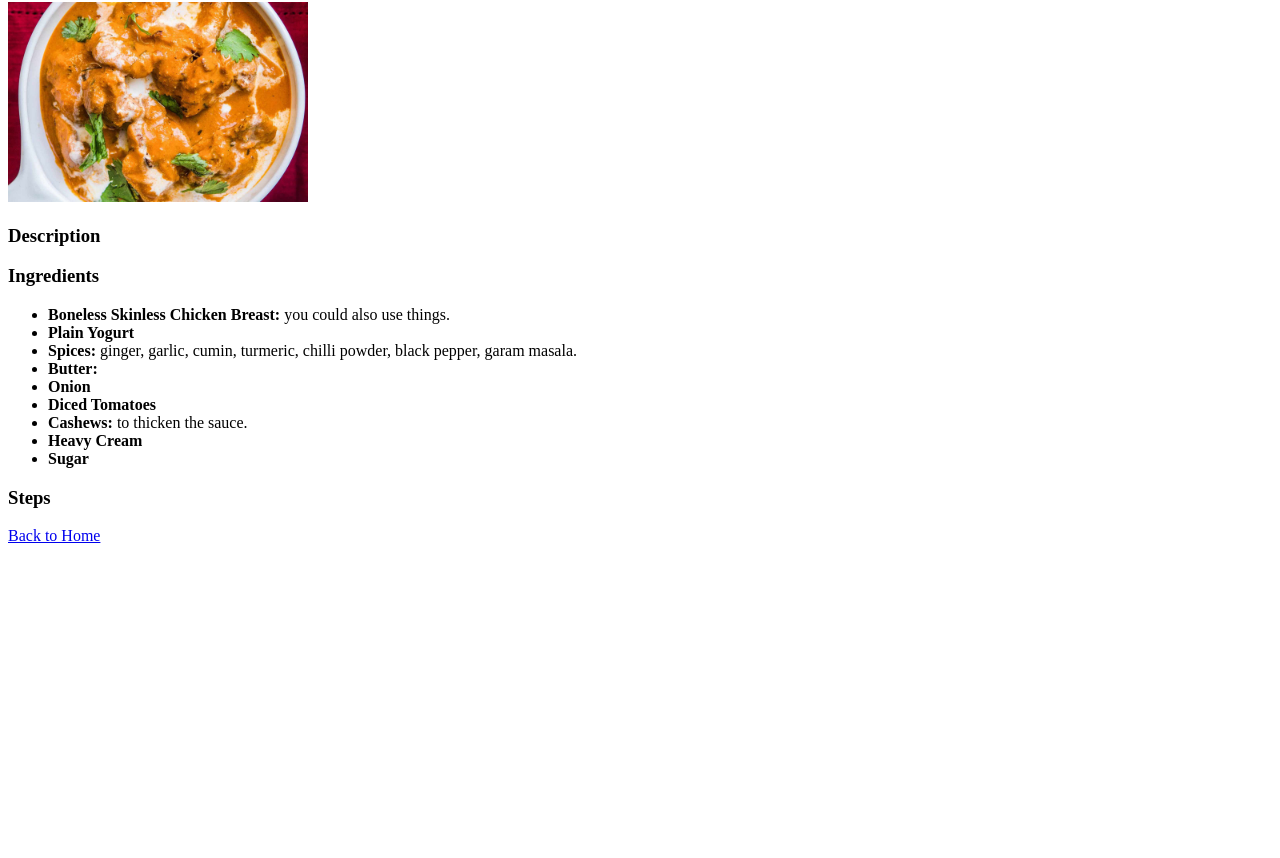
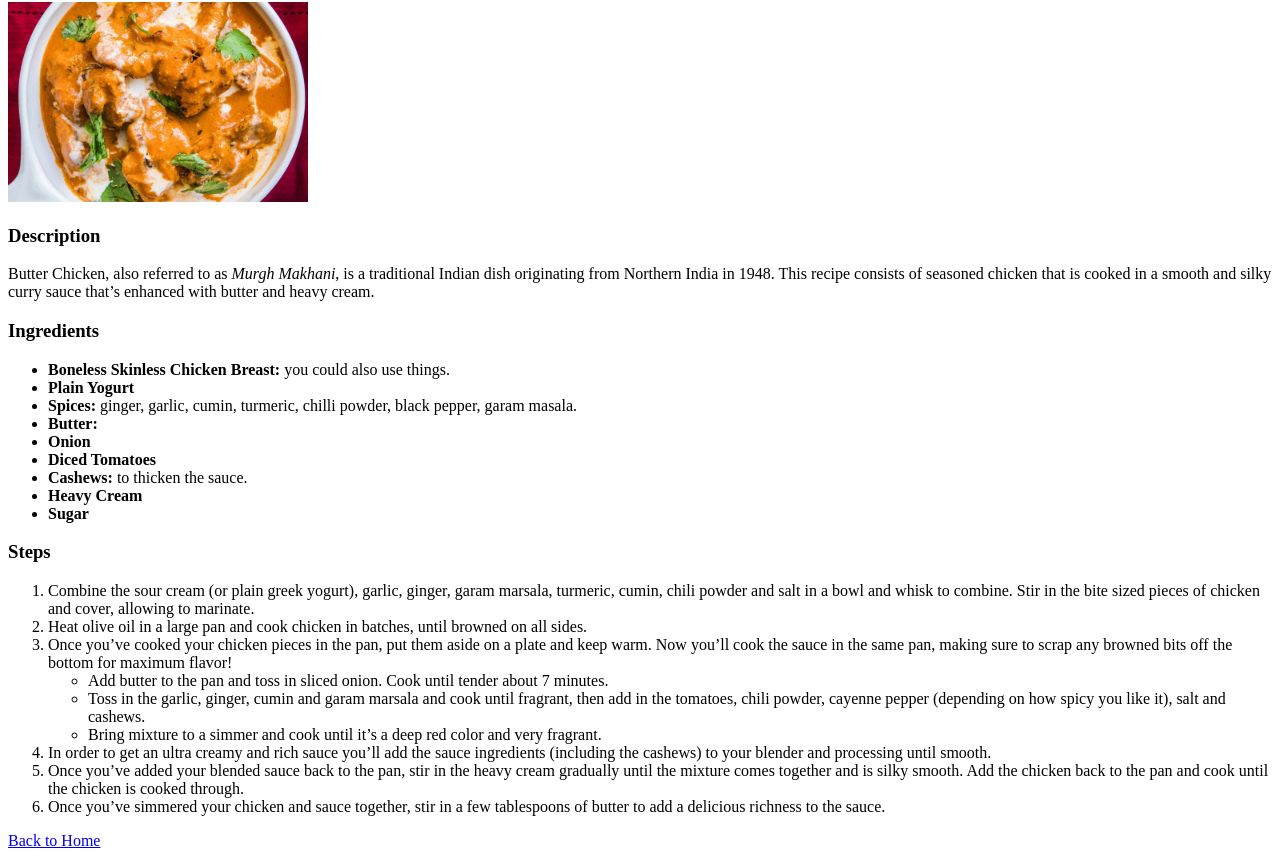
Before and after one commit to cre-rake-dev/odin-recipes, a plain HTML site: page recipes/butter-chicken.html in a window 1280 px wide. Shown: the part 78-936 px from the top of the page. Before the commit the page ends 800 px from the top, so only its background shows below. Drawn offline with Linux system fonts and the light colour scheme.

Commit message:
Completed Butter Chicken Recipe.
Added description and steps to recipe.

```diff
--- a/recipes/butter-chicken.html
+++ b/recipes/butter-chicken.html
@@ -11,6 +11,10 @@
     <img src="../images/butter-chicken.jpg" width="300" alt="Delicious Lasagna">
 
     <h3>Description</h3>
+    <p>Butter Chicken, also referred to as <em>Murgh Makhani</em>, is a traditional Indian dish
+        originating from Northern India in 1948.
+        This recipe consists of seasoned chicken that is cooked in a smooth and
+        silky curry sauce that’s enhanced with butter and heavy cream.</p>
 
     <h3>Ingredients</h3>
 
@@ -28,6 +32,32 @@
 
     <h3>Steps</h3>
 
+    <ol>
+        <li>Combine the sour cream (or plain greek yogurt), garlic, ginger, garam marsala, turmeric, cumin,
+            chili powder and salt in a bowl and whisk to combine. Stir in the bite sized pieces of chicken
+            and cover, allowing to marinate.</li>
+        <li>Heat olive oil in a large pan and cook chicken in batches, until browned on all sides.</li>
+        <li>
+            Once you’ve cooked your chicken pieces in the pan, put them aside on a plate and keep warm.
+            Now you’ll cook the sauce in the same pan, making sure to scrap any browned bits off the bottom for
+            maximum flavor!
+            <ul>
+                <li>Add butter to the pan and toss in sliced onion. Cook until tender about 7 minutes.</li>
+                <li>Toss in the garlic, ginger, cumin and garam marsala and cook until fragrant,
+                    then add in the tomatoes, chili powder, cayenne pepper (depending on how spicy you like it),
+                    salt and cashews.</li>
+                 <li>Bring mixture to a simmer and cook until it’s a deep red color and very fragrant.</li>
+            </ul>
+        </li>
+        <li>In order to get an ultra creamy and rich sauce you’ll add the sauce ingredients (including the cashews)
+            to your blender and processing until smooth.</li>
+        <li>Once you’ve added your blended sauce back to the pan, stir in the heavy cream gradually until
+            the mixture comes together and is silky smooth. Add the chicken back to the pan and cook until
+            the chicken is cooked through.</li>
+        <li>Once you’ve simmered your chicken and sauce together, stir in a few tablespoons of butter to add a
+            delicious richness to the sauce.</li>
+    </ol>
+
     <a href="../index.html">Back to Home</a>
 </body>
 </html>
```
